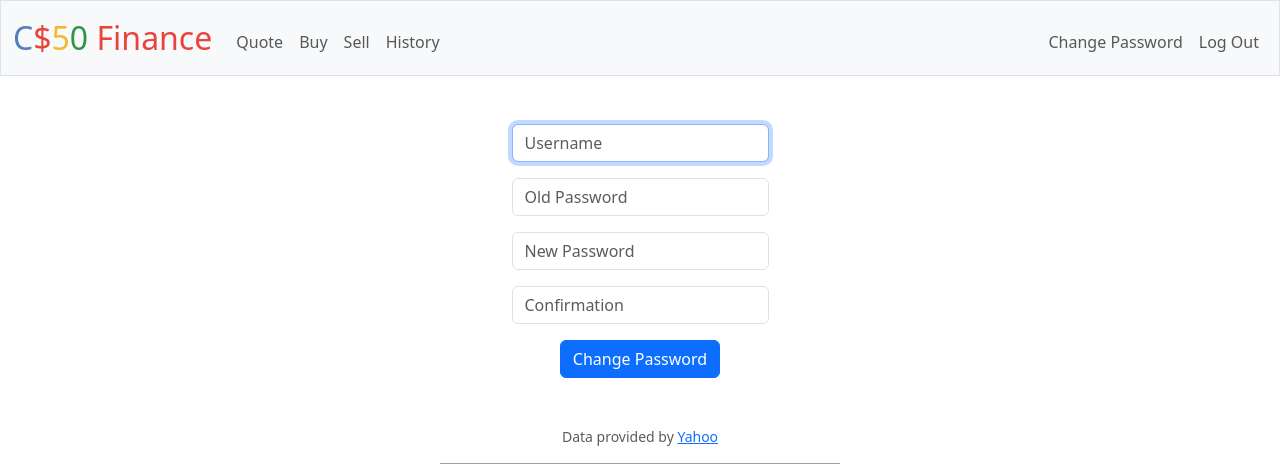
After one commit to martinhild/CS50-my-solutions, a Flask app: page /password in a window 1280 px wide. The commit adds this page. Shown: the top 464 px of the page. Run offline with Flask 3, Linux system fonts and the light colour scheme; a user stored in the database is signed in; some libraries are stand-ins or nearby versions; grey boxes are pictures that could not be loaded.

Commit message:
Mon, Feb 12, 2024, 9:46 AM +01:00

```diff
--- a/finance/app.py
+++ b/finance/app.py
@@ -86,7 +86,6 @@ def buy():
                 action = "buy"
                 symbol = quote["symbol"]
                 price = quote["price"]
-                # amount = shares
                 t = datetime.datetime.now()
 
                 # Upate user's cash in table 'users'
@@ -117,7 +116,15 @@ def buy():
 @login_required
 def history():
     """Show history of transactions"""
-    return apology("TODO")
+    userid = session["user_id"]
+    username = db.execute("SELECT username FROM users WHERE id = ?", userid)[0]["username"]
+    transactions = db.execute("SELECT action, symbol, price, amount, datetime FROM transactions WHERE username = ?", username)
+    # format price to US Dollar
+    for transaction in transactions:
+        transaction["price"] = usd(transaction["price"])
+    # reverse table so new transactions are at the top
+    transactions.reverse()
+    return render_template("history.html", transactions=transactions)
 
 
 @app.route("/login", methods=["GET", "POST"])
@@ -242,12 +249,55 @@ def sell():
         else:
             # Selling
             price_per_share = lookup(symbol)["price"]
-            total_price = shares_to_sell * price_per_share
+
 
             # Save this transaction in table 'transactions'
+            action = "sell"
+            t = datetime.datetime.now()
+            db.execute("INSERT INTO transactions(username, action, symbol, price, amount, datetime) VALUES(?, ?, ?, ?, ?, ?)",
+                           username, action, symbol, price_per_share, shares_to_sell, t)
 
             # Sell/remove amount of shares of stock from table 'stocks'
+            if shares_to_sell < owned:
+                new_shares = owned - shares_to_sell
+                db.execute("UPDATE stocks SET amount = ? WHERE username = ? AND symbol = ?", new_shares, username, symbol)
+            else:
+                db.execute("DELETE FROM stocks WHERE username = ? AND symbol = ?", username, symbol)
 
             # Add money to users 'cash' in table 'users'
+            total_price = shares_to_sell * price_per_share
+            current_cash = db.execute("SELECT cash FROM users WHERE username = ?", username)[0]["cash"]
+            new_cash = current_cash + total_price
+            db.execute("UPDATE users SET cash = ? WHERE username = ?", new_cash, username)
+            return redirect("/")
 
-            return apology("Not implemented yet. You can sell these shares")
+
+@app.route("/password", methods=["GET", "POST"])
+@login_required
+def password():
+    """Change user's password"""
+    if request.method == "GET":
+        return render_template("password.html")
+    else:
+        # Check for missing input
+        if request.form.get("username") == "":
+            return apology("Didn't enter username")
+        if request.form.get("old_password") == "":
+            return apology("Didn't enter old password")
+        if request.form.get("new_password") == "":
+            return apology("Didn't enter new password")
+        if request.form.get("confirmation") == "":
+            return apology("Didn't confirm new password")
+
+        # Check for correct input
+        userdata = db.execute("SELECT * FROM users WHERE id = ?", session["user_id"])[0]
+        if request.form.get("username") != userdata["username"]:
+            return apology("Wrong username")
+        if not check_password_hash(userdata["hash"], request.form.get("old_password")):
+            return apology("Old password was wrong", 403)
+        if not check_password_hash(request.form.get("new_password"), request.form.get("confirmation")):
+            return apology("New password and confirmation was not the same")
+
+        # set new password
+        db.execute("UPDATE users SET hash = ? WHERE username = ?", generate_password_hash(request.form.get("new_password")))
+        return redirect("/")
--- a/finance/templates/layout.html
+++ b/finance/templates/layout.html
@@ -37,6 +37,7 @@
                             <li class="nav-item"><a class="nav-link" href="/history">History</a></li>
                         </ul>
                         <ul class="navbar-nav ms-auto mt-2">
+                            <li class="nav-item"><a class="nav-link" href="/password">Change Password</a></li>
                             <li class="nav-item"><a class="nav-link" href="/logout">Log Out</a></li>
                         </ul>
                     {% else %}
--- /dev/null
+++ b/finance/templates/password.html
@@ -0,0 +1,23 @@
+{% extends "layout.html" %}
+
+{% block title %}
+    Register
+{% endblock %}
+
+{% block main %}
+    <form action="/password" method="post">
+        <div class="mb-3">
+            <input autocomplete="off" autofocus class="form-control mx-auto w-auto" name="username" placeholder="Username" type="text">
+        </div>
+        <div class="mb-3">
+            <input class="form-control mx-auto w-auto" name="old_password" placeholder="Old Password" type="password">
+        </div>
+        <div class="mb-3">
+            <input class="form-control mx-auto w-auto" name="new_password" placeholder="New Password" type="password">
+        </div>
+        <div class="mb-3">
+            <input class="form-control mx-auto w-auto" name="confirmation" placeholder="Confirmation" type="password">
+        </div>
+        <button class="btn btn-primary" type="submit">Change Password</button>
+    </form>
+{% endblock %}
```
Also changed, not shown: finance/templates/history.html (added, +27 -0 lines), .devcontainer.json, finance/finance.db.
